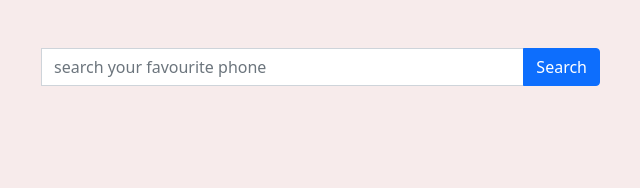
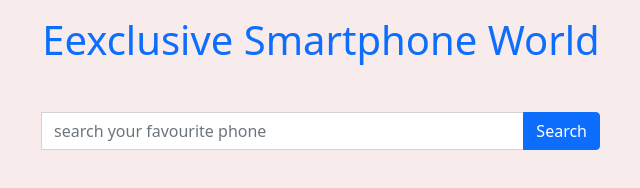
Before and after one commit to Rubel2022/phone-hunter-repo, a plain HTML site: page index.html in a window 1280 px wide. Shown: the whole page, without its empty margins (319-959 px from the left). Drawn offline with nearby package versions, Linux system fonts and the light colour scheme.

Commit message:
display added

```diff
--- a/index.html
+++ b/index.html
@@ -11,6 +11,7 @@
 </head>
 <body id="body-bg">
 <header class="container">
+  <h1 class="text-center mt-3 text-primary">Eexclusive Smartphone World</h1>
   <div id="phone-search-field">
     <div class="input-group mb-2 w-50 mx-auto mt-5"> <i class="fa fa-search"></i> <input id="input-box"  type="text" class="form-control " placeholder="search your favourite phone"> <button onclick="searchPhone()" class="btn btn-primary">Search</button> </div>
   </div>
```
